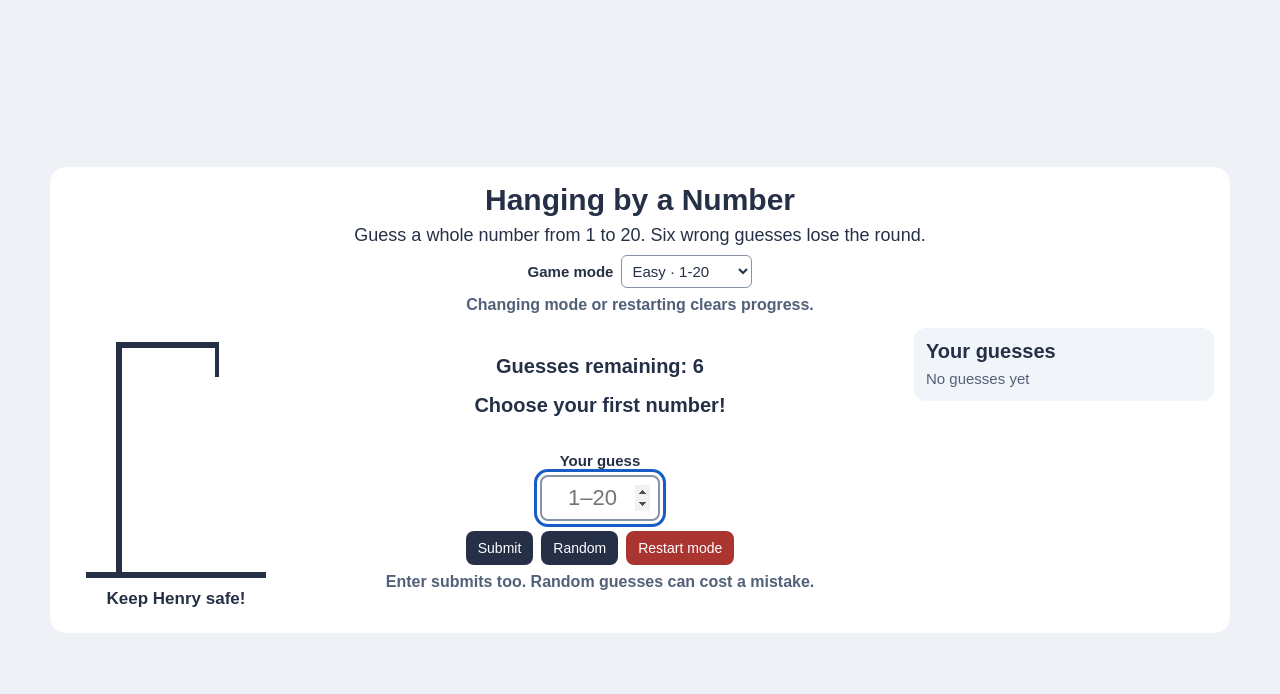
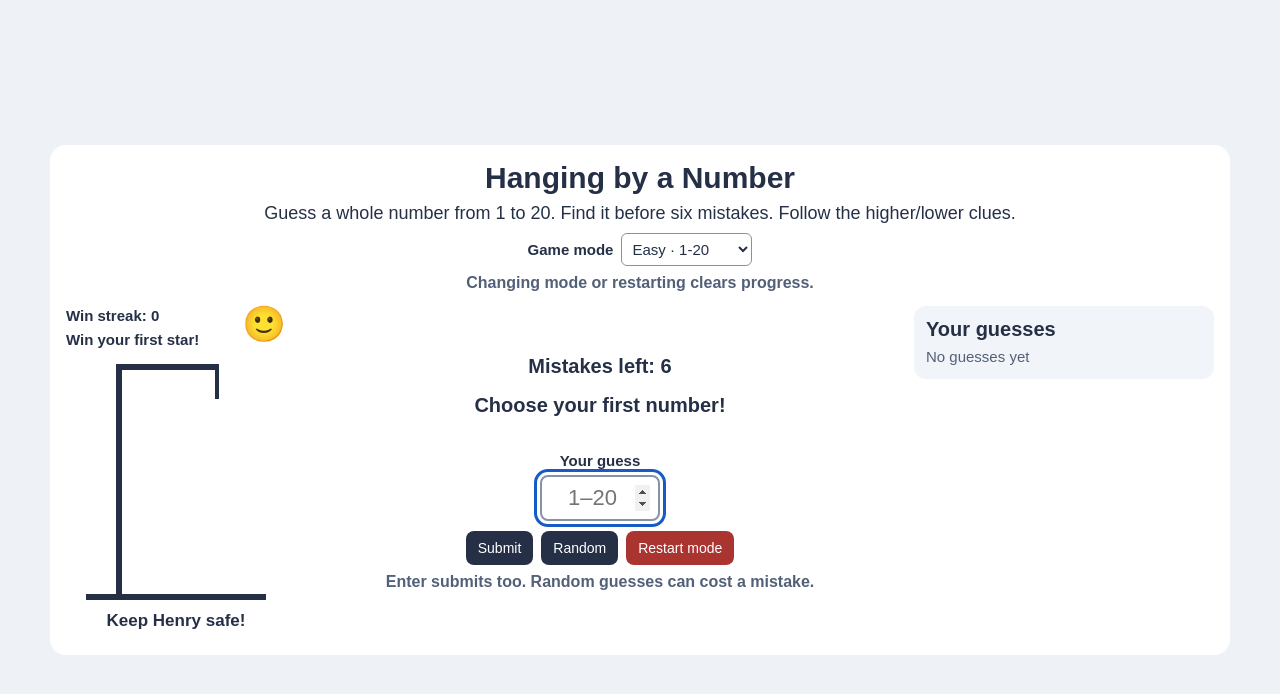
Before and after one commit to MikeAnthonyCode/Hanging-by-a-Number, a plain HTML site: page index.html in a window 1280 px wide. Both pictures are taken after a click on the button "Let's save Henry". Drawn offline with Linux system fonts and the light colour scheme.

Commit message:
Add streak rewards next rounds and untried random guesses

```diff
--- a/app.js
+++ b/app.js
@@ -5,29 +5,36 @@ let wrongGuesses;
 let previousGuesses;
 let gameOver;
 let message;
-//----------------Cache the Elements--------------//
+let winStreak = 0;
+/* 2. Cache the HTML elements once so functions can reuse them below. */
+const startScreenEl = document.querySelector('#start-screen');
+const startBtnEl = document.querySelector('#start');
+const gameEl = document.querySelector('#game');
 const difficultyEl = document.querySelector('#difficulty');
-const instructionsEl = document.querySelector('#instructions');
-const startScreenEl = document.querySelector('#start-screen');
-const gameEl = document.querySelector('#game');
-const bodyPartEls = document.querySelectorAll('.body-part');
 const guessInputEl = document.querySelector('#guess-input');
 const guessBtnEl = document.querySelector('#guess');
-const randomBtnEl = document.querySelector('#random')
+const randomBtnEl = document.querySelector('#random');
+const nextBtnEl = document.querySelector('#next');
 const resetBtnEl = document.querySelector('#reset');
+const instructionsEl = document.querySelector('#instructions');
 const remainingDisplayEl = document.querySelector('#remaining-display');
 const resultDisplayEl = document.querySelector('#result-display');
 const historyDisplayEl = document.querySelector('#history-display');
-const startBtnEl = document.querySelector('#start');
-//------------------Functions----------------------//
+const streakDisplayEl = document.querySelector('#streak-display');
+const rewardDisplayEl = document.querySelector('#reward-display');
+const faceDisplayEl = document.querySelector('#face-display');
+const captionEl = document.querySelector('#henry-caption');
+const bodyPartEls = document.querySelectorAll('.body-part');
+/* 3. Round setup. Resetting a mode and starting a round are different jobs. */
 function getRandomNumber() {
-    return Math.floor(
-        Math.random()*(maxNumber - minNumber + 1)
-    ) + minNumber;
+    return Math.floor(Math.random() * (maxNumber - minNumber + 1)) + minNumber;
 }
-// Start a fresh round using the following rules
 function init() {
-    const difficulty = difficultyEl.value;
+    winStreak = 0;
+    startRound();
+}
+function startRound() {
+    let difficulty = difficultyEl.value;
     if (difficulty === 'easy') {
         maxNumber = 20;
     } else if (difficulty === 'medium') {
@@ -35,33 +42,16 @@ function init() {
     } else {
         maxNumber = 100;
     }
-    guessInputEl.max = maxNumber;
-    guessInputEl.placeholder = `1–${maxNumber}`;
     secretNumber = getRandomNumber();
     wrongGuesses = 0;
     previousGuesses = [];
     gameOver = false;
     message = 'Choose your first number!';
     guessInputEl.value = '';
+    guessInputEl.max = maxNumber;
+    guessInputEl.placeholder = `1–${maxNumber}`;
     render();
-}
-// Display the state without changing the score.
-function render() {
-    instructionsEl.textContent = `Guess a whole number from 1 to ${maxNumber}. Six wrong guesses lose the round.`;
-    remainingDisplayEl.textContent =
-        `Guesses remaining: ${maxGuesses - wrongGuesses}`;
-    resultDisplayEl.textContent = message;
-    bodyPartEls.forEach((part, index) => {
-        if (index < wrongGuesses) {
-            part.classList.add('visible');
-        } else {
-            part.classList.remove('visible');
-        }
-    });
-    updateHistory();
-    guessInputEl.disabled = gameOver;
-    guessBtnEl.disabled = gameOver;
-    randomBtnEl.disabled = gameOver;
+    guessInputEl.focus();
 }
 function handleGuess() {
     if (gameOver === true) {
@@ -69,10 +59,9 @@ function handleGuess() {
     }
     const guess = Number(guessInputEl.value);
     if (
-        guessInputEl.value === '' ||
+        guessInputEl.value.trim() === '' ||
         Number.isInteger(guess) === false ||
-        guess < minNumber ||
-        guess > maxNumber
+        guess < minNumber || guess > maxNumber
     ) {
         message = `Enter a whole number from ${minNumber} to ${maxNumber}.`;
         render();
@@ -85,13 +74,13 @@ function handleGuess() {
     }
     previousGuesses.push(guess);
     if (guess === secretNumber) {
-        gameOver = true;
-        message = `You win! The secret number was ${secretNumber}!`;
+        handleWin();
     } else {
         wrongGuesses = wrongGuesses + 1;
         if (wrongGuesses === maxGuesses) {
             gameOver = true;
-            message = `Game over! The secret number was ${secretNumber}.`;
+            winStreak = 0;
+            message = `Round lost! The number was ${secretNumber}.`;
         } else if (guess < secretNumber) {
             message = `${guess} is too low. Try a higher number!`;
         } else {
@@ -100,15 +89,65 @@ function handleGuess() {
     }
     guessInputEl.value = '';
     render();
+    if (gameOver === false) {
+        guessInputEl.focus();
+    } else if (nextBtnEl.hidden === false) {
+        nextBtnEl.focus();
+    } else {
+        resetBtnEl.focus();
+    }
 }
+/* A win increases the consecutive win streak. */
+function handleWin() {
+    gameOver = true;
+    winStreak = winStreak + 1;
+    message = `You win! The number was ${secretNumber}.`;
+}
+function handleNextRound() {
+    if (gameOver === false) {
+        return;
+    }
+    startRound();
+}
+/* Build a list of untried numbers so Random never repeats a guess. */
 function handleRandomGuess() {
     if (gameOver === true) {
         return;
     }
-    guessInputEl.value = getRandomNumber();
+    const availableNumbers = [];
+    for (let number = minNumber; number <= maxNumber; number = number + 1) {
+        if (previousGuesses.includes(number) === false) {
+            availableNumbers.push(number);
+        }
+    }
+    const randomIndex = Math.floor(Math.random() * availableNumbers.length);
+    guessInputEl.value = availableNumbers[randomIndex];
     handleGuess();
 }
-// Create one colored list item for each previous guess.
+function render() {
+    instructionsEl.textContent = `Guess a whole number from 1 to ${maxNumber}. Find it before six mistakes. Follow the higher/lower clues.`;
+    remainingDisplayEl.textContent = `Mistakes left: ${maxGuesses - wrongGuesses}`;
+    resultDisplayEl.textContent = message;
+    guessInputEl.disabled = gameOver;
+    guessBtnEl.disabled = gameOver;
+    randomBtnEl.disabled = gameOver;
+    nextBtnEl.hidden = gameOver === false;
+    nextBtnEl.textContent = 'Next round';
+    bodyPartEls.forEach((part, index) => {
+        if (index < wrongGuesses) {
+            part.classList.add('visible');
+        } else {
+            part.classList.remove('visible');
+        }
+    });
+    captionEl.textContent = 'Keep Henry safe!';
+    if (gameOver === true && wrongGuesses === maxGuesses) {
+        captionEl.textContent = 'Round lost. Try again!';
+    }
+    updateHistory();
+    updateStreak();
+    updateFace();
+}
 function updateHistory() {
     historyDisplayEl.textContent = '';
     if (previousGuesses.length === 0) {
@@ -133,21 +172,41 @@ function updateHistory() {
         historyDisplayEl.appendChild(guessItem);
     });
 }
-//-------------------Event Listeners-------------------//
-// Run the functions
-guessBtnEl.addEventListener('click', handleGuess);
-randomBtnEl.addEventListener('click', handleRandomGuess);
-resetBtnEl.addEventListener('click', init);
-difficultyEl.addEventListener('change', init);
-guessInputEl.addEventListener('keydown', (event) => {
-    if (event.key === 'Enter') {
-        handleGuess();
+function updateStreak() {
+    streakDisplayEl.textContent = `Win streak: ${winStreak}`;
+    if (winStreak === 0) {
+        rewardDisplayEl.textContent = 'Win your first star!';
+    } else if (winStreak >= 5) {
+        rewardDisplayEl.textContent = streakRewards[4];
+    } else {
+        rewardDisplayEl.textContent = streakRewards[winStreak - 1];
     }
-});
+}
+function updateFace() {
+    if (gameOver === true && wrongGuesses < maxGuesses) {
+        faceDisplayEl.textContent = '\u{1F973}';
+        faceDisplayEl.setAttribute('aria-label', 'You won!');
+    } else {
+        faceDisplayEl.textContent = reactionFaces[wrongGuesses];
+        faceDisplayEl.setAttribute('aria-label', reactionLabels[wrongGuesses]);
+    }
+}
+/* EVENT LISTENERS - To Enable the functions */
 startBtnEl.addEventListener('click', () => {
     startScreenEl.hidden = true;
     gameEl.hidden = false;
     guessInputEl.focus();
 });
-// Call init once now to start the first round.
+guessBtnEl.addEventListener('click', handleGuess);
+randomBtnEl.addEventListener('click', handleRandomGuess);
+nextBtnEl.addEventListener('click', handleNextRound);
+resetBtnEl.addEventListener('click', init);
+difficultyEl.addEventListener('change', init);
+guessInputEl.addEventListener('keydown', (event) => {
+    if (event.key === 'Enter') {
+        event.preventDefault();
+        handleGuess();
+    }
+});
+// Prepare the first round behind the welcome screen.
 init();
--- a/data.js
+++ b/data.js
@@ -1,4 +1,33 @@
-// Setting minimum and maximum numbers for the game
+/*----------------------------- Game Settings -----------------------------*/
 const minNumber = 1;
+const maxGuesses = 6;
 let maxNumber = 20;
-const maxGuesses = 6;
+// The reward upgrades with each consecutive win.
+const streakRewards = [
+    '\u{1F7E4}\u{2B50} Bronze',
+    '\u{26AA}\u{2B50} Silver',
+    '\u{1F31F} Gold',
+    '\u{1F48E} Diamond',
+    '\u{1F451} Crown'
+];
+// Position 0 is the starting face.
+// Positions 1–6 match the number of wrong guesses.
+const reactionFaces = [
+    '\u{1F642}',
+    '\u{1F610}',
+    '\u{1F615}',
+    '\u{1F61F}',
+    '\u{1F630}',
+    '\u{1F631}',
+    '\u{1F480}'
+];
+// Descriptions for screen readers.
+const reactionLabels = [
+    'Feeling confident',
+    'Getting serious',
+    'Feeling unsure',
+    'Getting worried',
+    'Feeling nervous',
+    'One chance remaining',
+    'Game over'
+];
--- a/index.html
+++ b/index.html
@@ -19,7 +19,7 @@
     </section>
     <main id="game" hidden>
         <h1>Hanging by a Number</h1>
-        <p id="instructions">Guess a whole number from 1 to 100. Six wrong guesses lose the round.</p>
+        <p id="instructions"></p>
         <div class="difficulty-controls">
             <label for="difficulty">Game mode</label>
             <select id="difficulty">
@@ -31,6 +31,11 @@
         <p class="small-text">Changing mode or restarting clears progress.</p>
         <div class="game-layout">
             <section class="drawing-panel" aria-label="Henry and your win streak">
+                <div class="streak-panel">
+                    <p id="streak-display"></p>
+                    <p id="reward-display"></p>
+                    <span id="face-display" role="img" aria-label="Feeling confident">&#128578;</span>
+                </div>
                 <!-- Decorative drawing; the text beside it explains the game state. -->
                 <div id="hangman" aria-hidden="true">
                     <div class="base"></div>
@@ -50,10 +55,11 @@
                 <p id="remaining-display"></p>
                 <p id="result-display" role="status" aria-live="polite"></p>
                 <label for="guess-input">Your guess</label>
-                <input id="guess-input" type="number" min="1" max="100" step="1" aria-describedby="instructions">
+                <input id="guess-input" type="number" min="1" max="20" step="1" aria-describedby="instructions">
                 <div class="buttons">
                     <button id="guess" type="button">Submit</button>
                     <button id="random" type="button">Random</button>
+                    <button id="next" type="button" hidden>Next round</button>
                     <button id="reset" type="button">Restart mode</button>
                 </div>
                 <p class="small-text">Enter submits too. Random guesses can cost a mistake.</p>
--- a/style.css
+++ b/style.css
@@ -165,6 +165,24 @@ button:disabled {
     font-weight: normal;
     color: #526078;
 }
+.streak-panel {
+    position: relative;
+    min-height: 42px;
+    padding-right: 44px;
+    text-align: left;
+}
+#streak-display, #reward-display {
+    margin: 0 0 4px;
+    font-size: 15px;
+    font-weight: bold;
+}
+#face-display {
+    position: absolute;
+    right: 0;
+    top: 0;
+    font-size: 35px;
+    line-height: 1;
+}
 /* Position streak text and its reaction to sit directly above the hangman drawing */
 #henry-caption {
     font-size: 17px;
```
